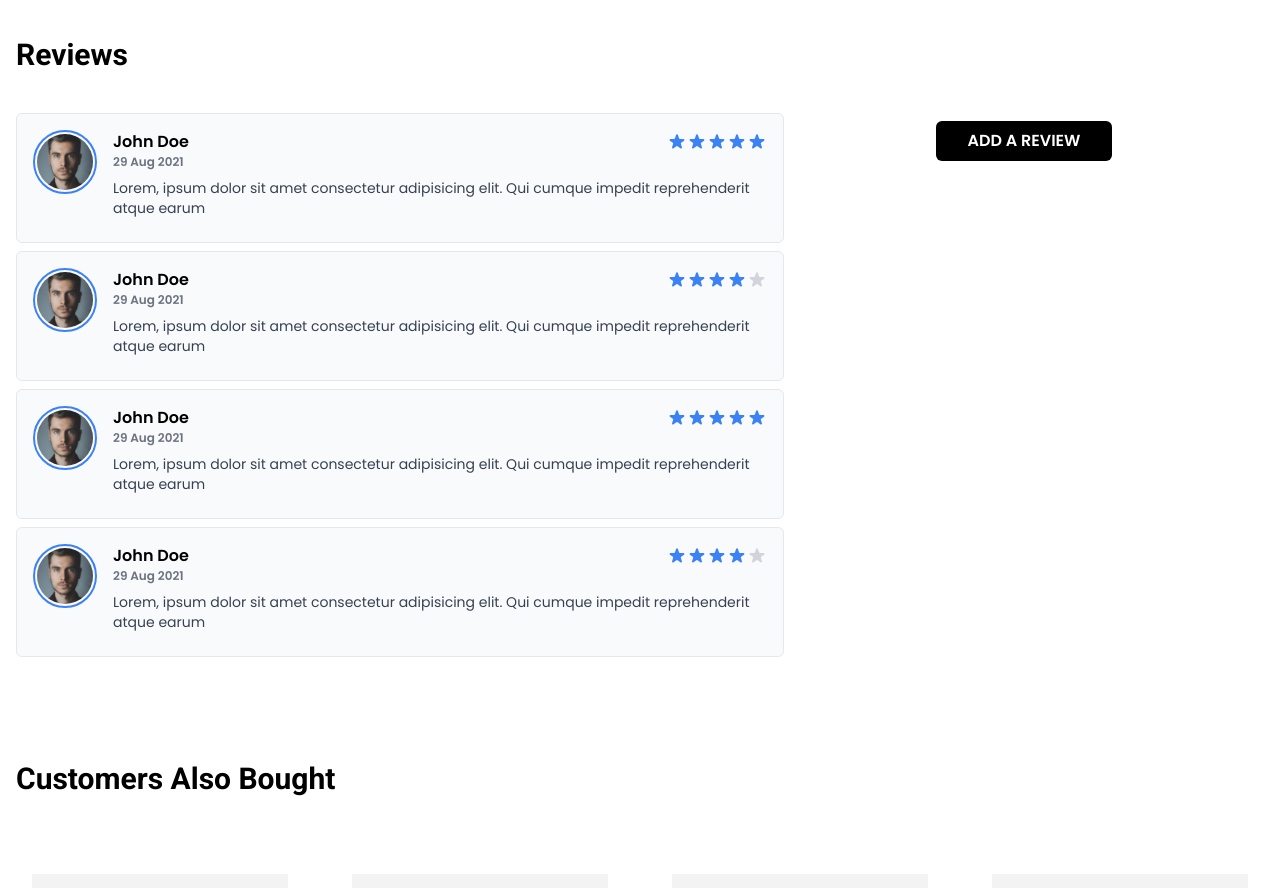
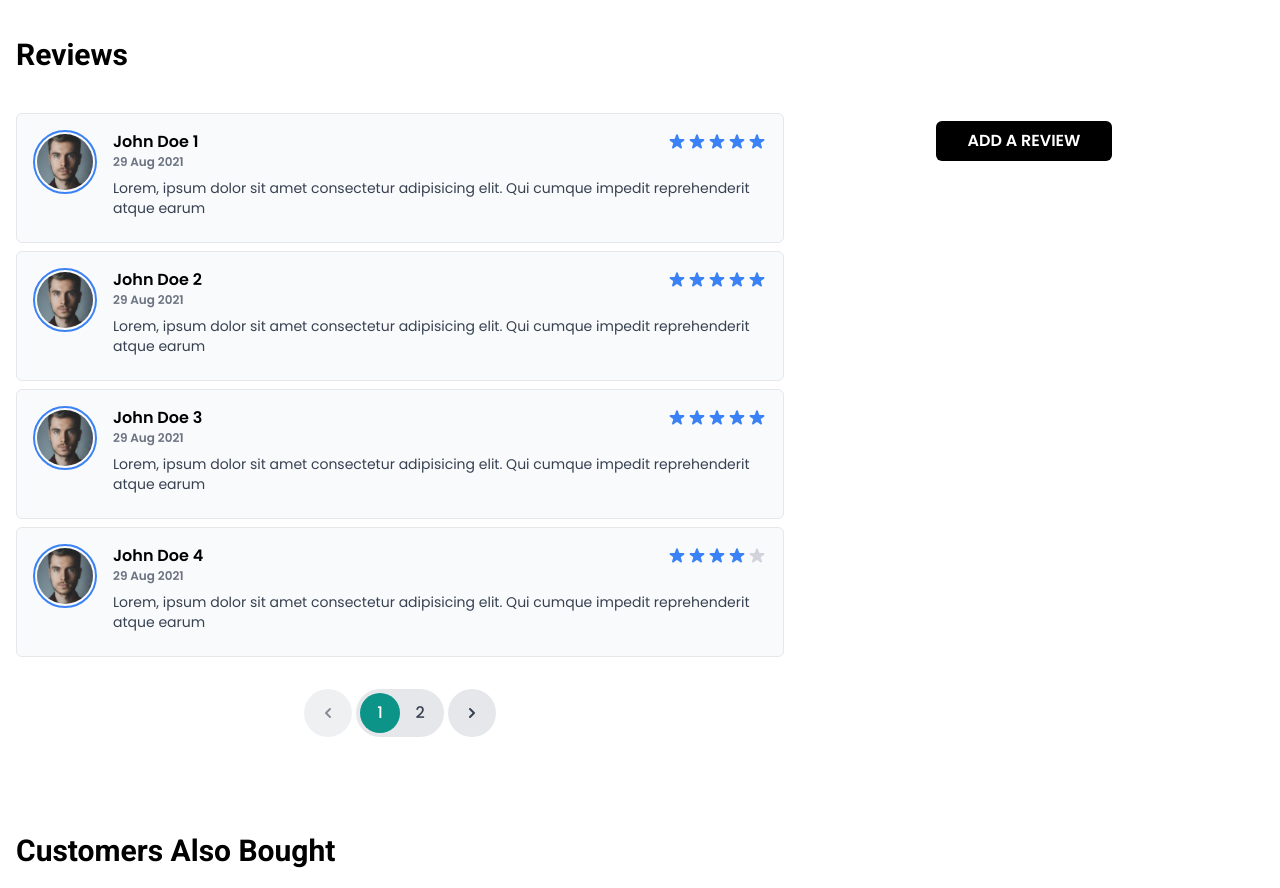
Before and after one commit to RavenSam/ecommerce_template_02, a Next.js app: page /product/1 in a window 1280 px wide. Shown: the part 1020-1908 px from the top of the page. Built offline with nearby package versions, Linux system fonts and the light colour scheme; what tailwindcss-elevation would draw is missing.

Commit message:
review pagination

```diff
--- /dev/null
+++ b/components/Pagination.jsx
@@ -0,0 +1,48 @@
+import { ChevronLeftIcon, ChevronRightIcon } from "@heroicons/react/solid"
+import { Fragment } from "react"
+import { useLoaded } from "../hooks"
+
+export default function Pagination({ currentPage, totalPages, setCurrentPage }) {
+   const loaded = useLoaded()
+
+   const nextPage = () => currentPage < totalPages && setCurrentPage(currentPage + 1)
+
+   const prevPage = () => currentPage > 1 && setCurrentPage(currentPage - 1)
+
+   if (!loaded) return <p>Loading</p>
+
+   return (
+      <div className="flex text-gray-700">
+         <button
+            className="h-12 w-12 mr-1 flex justify-center items-center rounded-full bg-gray-200 disabled:opacity-60"
+            onClick={prevPage}
+            disabled={currentPage === 1}
+         >
+            <ChevronLeftIcon className="h-5 w-5" />
+         </button>
+
+         <div className="flex font-medium rounded-full bg-gray-200 p-1">
+            {[...Array(totalPages)].map((x, i) => (
+               <Fragment key={i}>
+                  <button
+                     className={`w-10 h-10 sm:flex justify-center items-center transition duration-150 ease-in  rounded-full ${
+                        i + 1 === currentPage ? "bg-teal-600 text-white" : "hidden"
+                     }`}
+                     onClick={() => setCurrentPage(i + 1)}
+                  >
+                     {i + 1}
+                  </button>
+               </Fragment>
+            ))}
+         </div>
+
+         <button
+            className="h-12 w-12 ml-1 flex justify-center items-center rounded-full bg-gray-200 disabled:opacity-60"
+            onClick={nextPage}
+            disabled={currentPage === totalPages}
+         >
+            <ChevronRightIcon className="h-5 w-5" />
+         </button>
+      </div>
+   )
+}
--- a/components/index.js
+++ b/components/index.js
@@ -10,3 +10,4 @@ export { default as SearchForm } from "./SearchForm"
 export { default as CarouselImages } from "./CarouselImages"
 export { default as AvatarIcon } from "./AvatarIcon"
 export { default as NavDrawer } from "./NavDrawer"
+export { default as Pagination } from "./Pagination"
--- /dev/null
+++ b/hooks/index.js
@@ -0,0 +1,9 @@
+import { useEffect, useState } from "react"
+
+export const useLoaded = () => {
+   const [loaded, setLoaded] = useState(false)
+
+   useEffect(() => setLoaded(true), [])
+
+   return loaded
+}
--- a/pages/product/[id].js
+++ b/pages/product/[id].js
@@ -4,33 +4,6 @@ import { useState } from "react"
 import { Reviews, SimilarProduct, ProductDescriptions, ProductDetails } from "../../sections"
 
 const colors = ["#ec4899", "#FF87CA", "#B000B9", "#396EB0", "#009DAE"]
-
-const clientsReviews = [
-   {
-      image: "/user.jpg",
-      name: "john doe",
-      rating: 5,
-      content: "Lorem, ipsum dolor sit amet consectetur adipisicing elit. Qui cumque impedit reprehenderit atque earum",
-   },
-   {
-      image: "/user.jpg",
-      name: "john doe",
-      rating: 4,
-      content: "Lorem, ipsum dolor sit amet consectetur adipisicing elit. Qui cumque impedit reprehenderit atque earum",
-   },
-   {
-      image: "/user.jpg",
-      name: "john doe",
-      rating: 5,
-      content: "Lorem, ipsum dolor sit amet consectetur adipisicing elit. Qui cumque impedit reprehenderit atque earum",
-   },
-   {
-      image: "/user.jpg",
-      name: "john doe",
-      rating: 4,
-      content: "Lorem, ipsum dolor sit amet consectetur adipisicing elit. Qui cumque impedit reprehenderit atque earum",
-   },
-]
 
 export default function Product() {
    const [productColor, setProductColor] = useState(colors[0])
@@ -50,7 +23,7 @@ export default function Product() {
          </section>
 
          <section className="px-4 lg:container lg:mx-auto mt-10 py-5">
-            <Reviews reviews={clientsReviews} />
+            <Reviews />
          </section>
 
          <section className="px-4 lg:container lg:mx-auto mt-10 py-5">
--- a/sections/Reviews.jsx
+++ b/sections/Reviews.jsx
@@ -1,15 +1,67 @@
-import Review from "../components/Review"
+import { useEffect, useState } from "react"
+import { Pagination, Review } from "../components"
 
-export default function Reviews({ reviews }) {
+const clientsReviews = [
+   {
+      image: "/user.jpg",
+      name: "john doe 1",
+      rating: 5,
+      content: "Lorem, ipsum dolor sit amet consectetur adipisicing elit. Qui cumque impedit reprehenderit atque earum",
+   },
+   {
+      image: "/user.jpg",
+      name: "john doe 2",
+      rating: 5,
+      content: "Lorem, ipsum dolor sit amet consectetur adipisicing elit. Qui cumque impedit reprehenderit atque earum",
+   },
+   {
+      image: "/user.jpg",
+      name: "john doe 3",
+      rating: 5,
+      content: "Lorem, ipsum dolor sit amet consectetur adipisicing elit. Qui cumque impedit reprehenderit atque earum",
+   },
+   {
+      image: "/user.jpg",
+      name: "john doe 4",
+      rating: 4,
+      content: "Lorem, ipsum dolor sit amet consectetur adipisicing elit. Qui cumque impedit reprehenderit atque earum",
+   },
+   {
+      image: "/user.jpg",
+      name: "john doe 5",
+      rating: 5,
+      content: "Lorem, ipsum dolor sit amet consectetur adipisicing elit. Qui cumque impedit reprehenderit atque earum",
+   },
+   {
+      image: "/user.jpg",
+      name: "john doe 6",
+      rating: 4,
+      content: "Lorem, ipsum dolor sit amet consectetur adipisicing elit. Qui cumque impedit reprehenderit atque earum",
+   },
+]
+
+export default function Reviews() {
+   const [currentPage, setCurrentPage] = useState(1)
+   const [reviews, setReviews] = useState(clientsReviews.slice(0, 4))
+
+   const totalPages =
+      clientsReviews.length / 4 > Math.floor(clientsReviews.length / 4)
+         ? Math.floor(clientsReviews.length / 4) + 1
+         : Math.floor(clientsReviews.length / 4)
+
    return (
       <div className=" " id="reviews">
          <h2 className="h2">Reviews</h2>
 
-         <div className="flex flex-col md:flex-row items-center md:items-start   ">
+         <div className="flex flex-col-reverse md:flex-row items-center md:items-start   ">
             <div className="">
                {reviews.map((review, i) => (
                   <Review review={review} key={i} />
                ))}
+
+               <div className="mt-8 flex items-center justify-center">
+                  <Pagination currentPage={currentPage} setCurrentPage={setCurrentPage} totalPages={totalPages} />
+               </div>
             </div>
 
             <div className="min-w-fit p-4 mx-auto">
```
